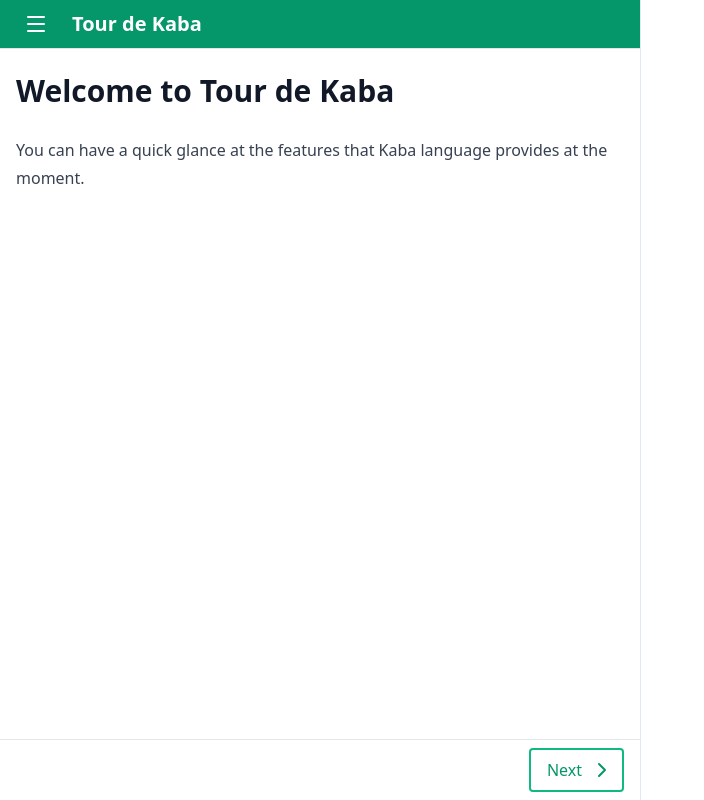
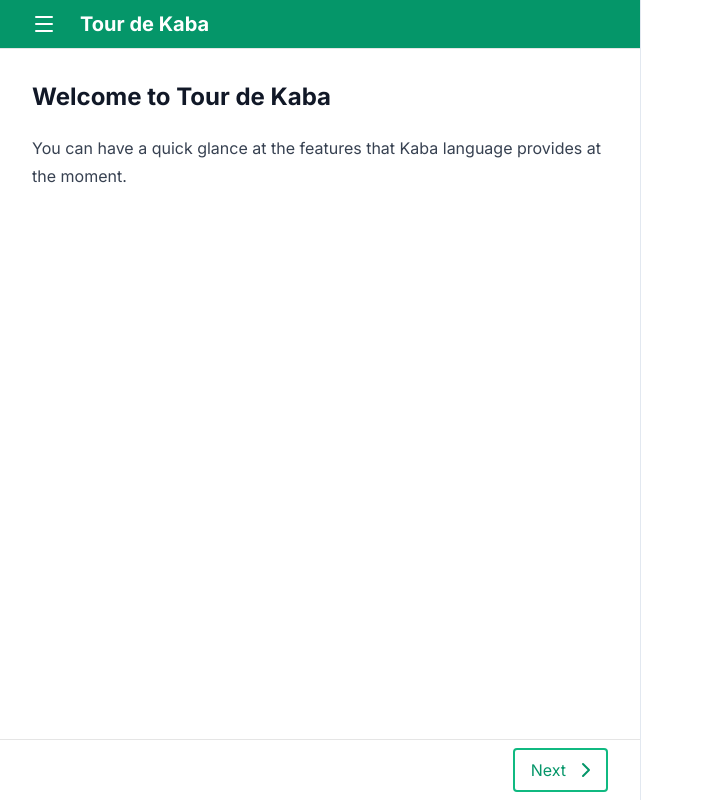
Before and after one commit to snaztoz/kaba-tour, a SvelteKit app: page / in a window 1280 px wide. Shown: the whole page, without its empty margins (0-704 px from the left). Built offline with nearby package versions, Linux system fonts and the light colour scheme.

Commit message:
feat: change font family

```diff
--- a/src/app.html
+++ b/src/app.html
@@ -4,8 +4,17 @@
 		<meta charset="utf-8" />
 		<link rel="icon" href="%sveltekit.assets%/favicon.png" />
 		<meta name="viewport" content="width=device-width, initial-scale=1" />
+
+		<link rel="preconnect" href="https://fonts.googleapis.com" />
+		<link rel="preconnect" href="https://fonts.gstatic.com" crossorigin />
+		<link
+			href="https://fonts.googleapis.com/css2?family=Inter:ital,opsz,wght@0,14..32,100..900;1,14..32,100..900&display=swap"
+			rel="stylesheet"
+		/>
+
 		%sveltekit.head%
 	</head>
+
 	<body data-sveltekit-preload-data="hover">
 		<div style="display: contents">%sveltekit.body%</div>
 	</body>
--- a/src/lib/components/TextPanel.svelte
+++ b/src/lib/components/TextPanel.svelte
@@ -14,7 +14,7 @@
 <section class="flex h-full flex-col">
 	<header
 		class="flex items-center gap-4 border-b border-neutral-200 bg-emerald-600
-			px-4 py-1 text-white"
+			px-6 py-1 text-white"
 	>
 		<button class="rounded p-2 transition-colors hover:bg-emerald-500">
 			<Menu />
@@ -23,16 +23,16 @@
 		<h2 class="text-xl font-bold">Tour de Kaba</h2>
 	</header>
 
-	<div class="!w-full grow overflow-y-auto px-4 py-6">
+	<div class="!w-full grow overflow-y-auto p-8">
 		<div
-			class="prose prose-h1:text-3xl prose-h1:font-bold
+			class="prose prose-h1:text-2xl prose-h1:font-bold
 			prose-pre:border prose-pre:bg-neutral-100 prose-pre:text-neutral-600"
 		>
 			{@html content}
 		</div>
 	</div>
 
-	<footer class="border-t border-neutral-200 px-4 py-2">
+	<footer class="border-t border-neutral-200 px-8 py-2">
 		<TextPanelNavigation {prev} {next} />
 	</footer>
 </section>
--- a/tailwind.config.ts
+++ b/tailwind.config.ts
@@ -1,3 +1,4 @@
+import defaultTheme from 'tailwindcss/defaultTheme';
 import typography from '@tailwindcss/typography';
 import type { Config } from 'tailwindcss';
 
@@ -5,7 +6,12 @@ export default {
 	content: ['./src/**/*.{html,js,svelte,ts}'],
 
 	theme: {
-		extend: {}
+		extend: {
+			fontFamily: {
+				...defaultTheme.fontFamily,
+				sans: ['Inter', ...defaultTheme.fontFamily.sans]
+			}
+		}
 	},
 
 	plugins: [typography]
```
